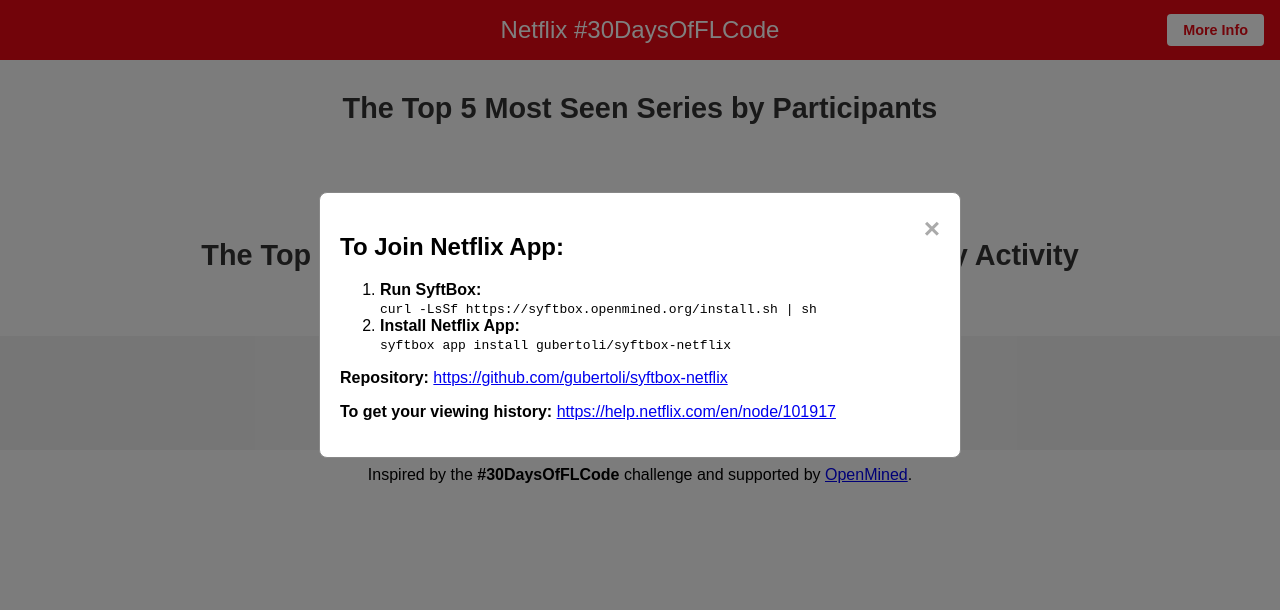
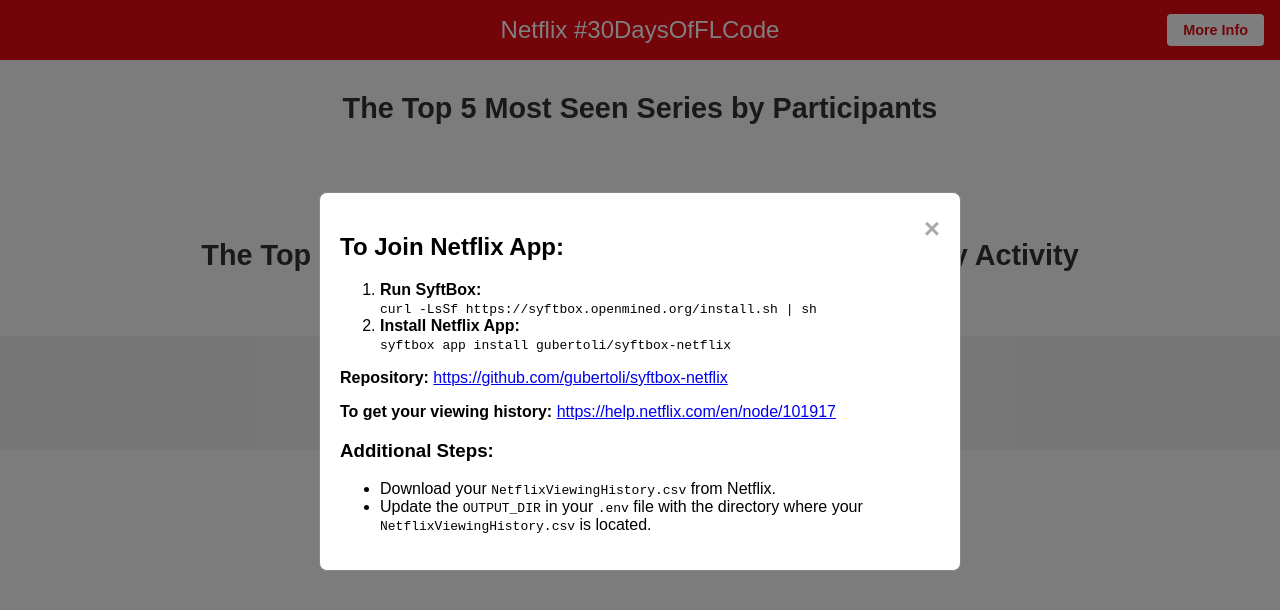
Before and after one commit to svenlankester/syftbox-netflix, a plain HTML site: page aggregator/assets/top5-series.html in a window 1280 px wide. Both pictures are taken after a click on the button "More Info". Drawn offline with Linux system fonts and the light colour scheme.

Commit message:
details to more info

```diff
--- a/aggregator/assets/top5-series.html
+++ b/aggregator/assets/top5-series.html
@@ -176,6 +176,11 @@
             </ol>
             <p><strong>Repository:</strong> <a href="https://github.com/gubertoli/syftbox-netflix" target="_blank">https://github.com/gubertoli/syftbox-netflix</a></p>
             <p><strong>To get your viewing history:</strong> <a href="https://help.netflix.com/en/node/101917" target="_blank">https://help.netflix.com/en/node/101917</a></p>
+            <h3>Additional Steps:</h3>
+            <ul>
+                <li>Download your <code>NetflixViewingHistory.csv</code> from Netflix.</li>
+                <li>Update the <code>OUTPUT_DIR</code> in your <code>.env</code> file with the directory where your <code>NetflixViewingHistory.csv</code> is located.</li>
+            </ul>
         </div>
     </div>
 
```
